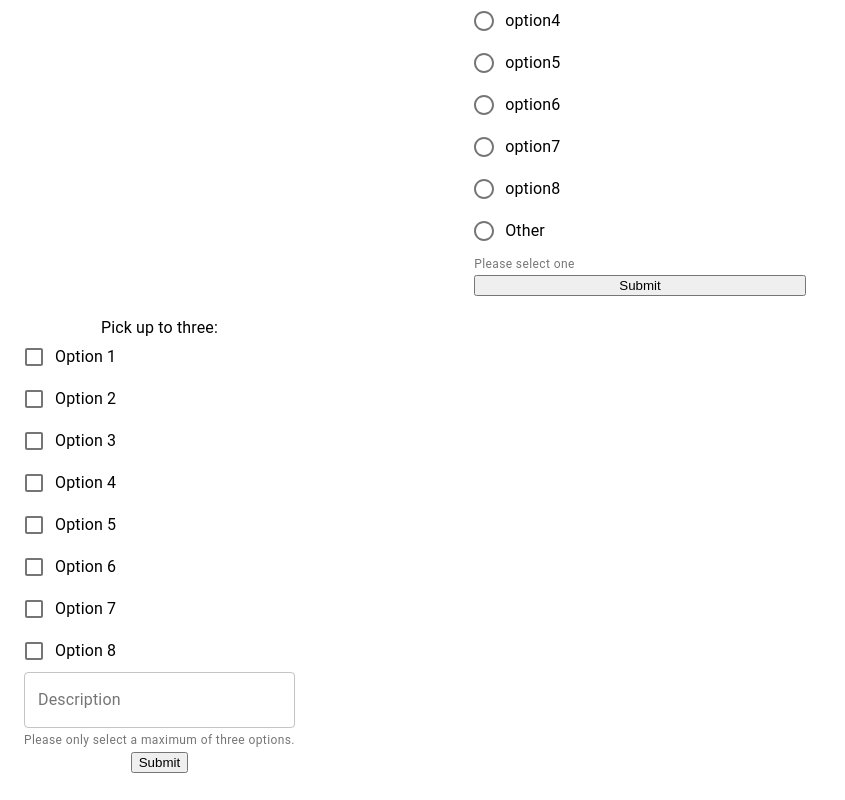
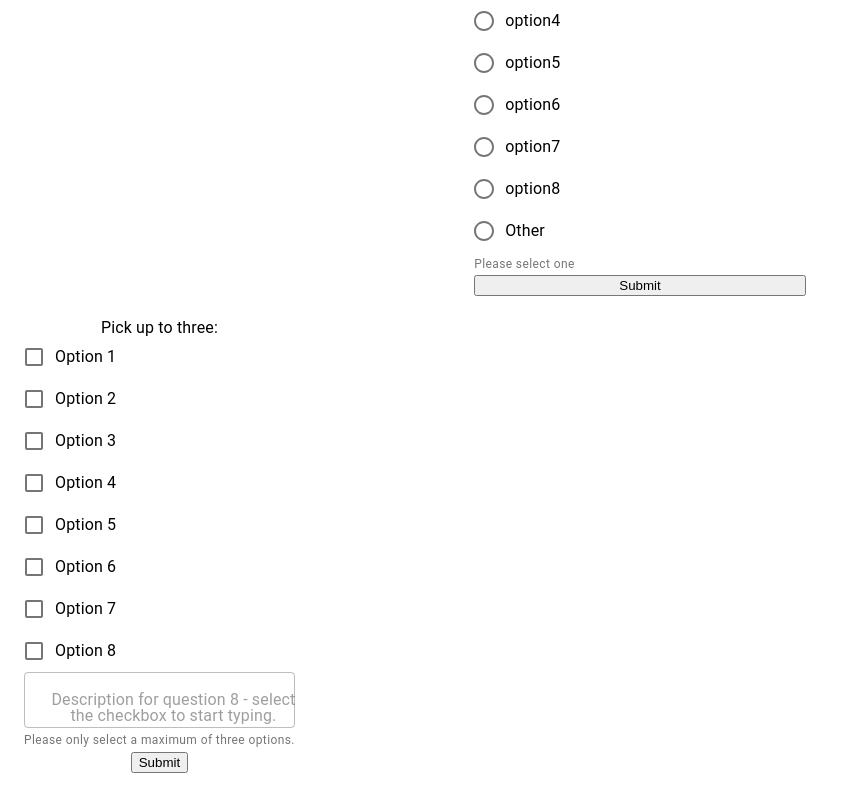
Before and after one commit to fjjes/project3-Hive, a React (Create React App) app in the folder client/: page / in a window 1280 px wide. Shown: the part 1511-2311 px from the top of the page, without its empty margins (0-845 px from the left). Built offline with nearby package versions, Linux system fonts and the light colour scheme.

Commit message:
Make the textfield disabled unless its checkbox is checked

```diff
--- a/client/src/components/questiontypes/Checkboxes.js
+++ b/client/src/components/questiontypes/Checkboxes.js
@@ -95,12 +95,11 @@ function Checkboxes() {
               />
               ))}
               <TextField
-                // full width
-                // disabled={!options.checked}
-                label="Description"
+                fullWidth
+                disabled={!options[options.length - 1].checked}
+                label={`Description for question ${options.length} - select the checkbox to start typing.`}
                 id="outlined-basic"
                 variant="outlined"
-                // placeholder="Description"
                 name="option"
                 value={comment}
                 onChange={(e) => setComment(e.target.value)}
```
